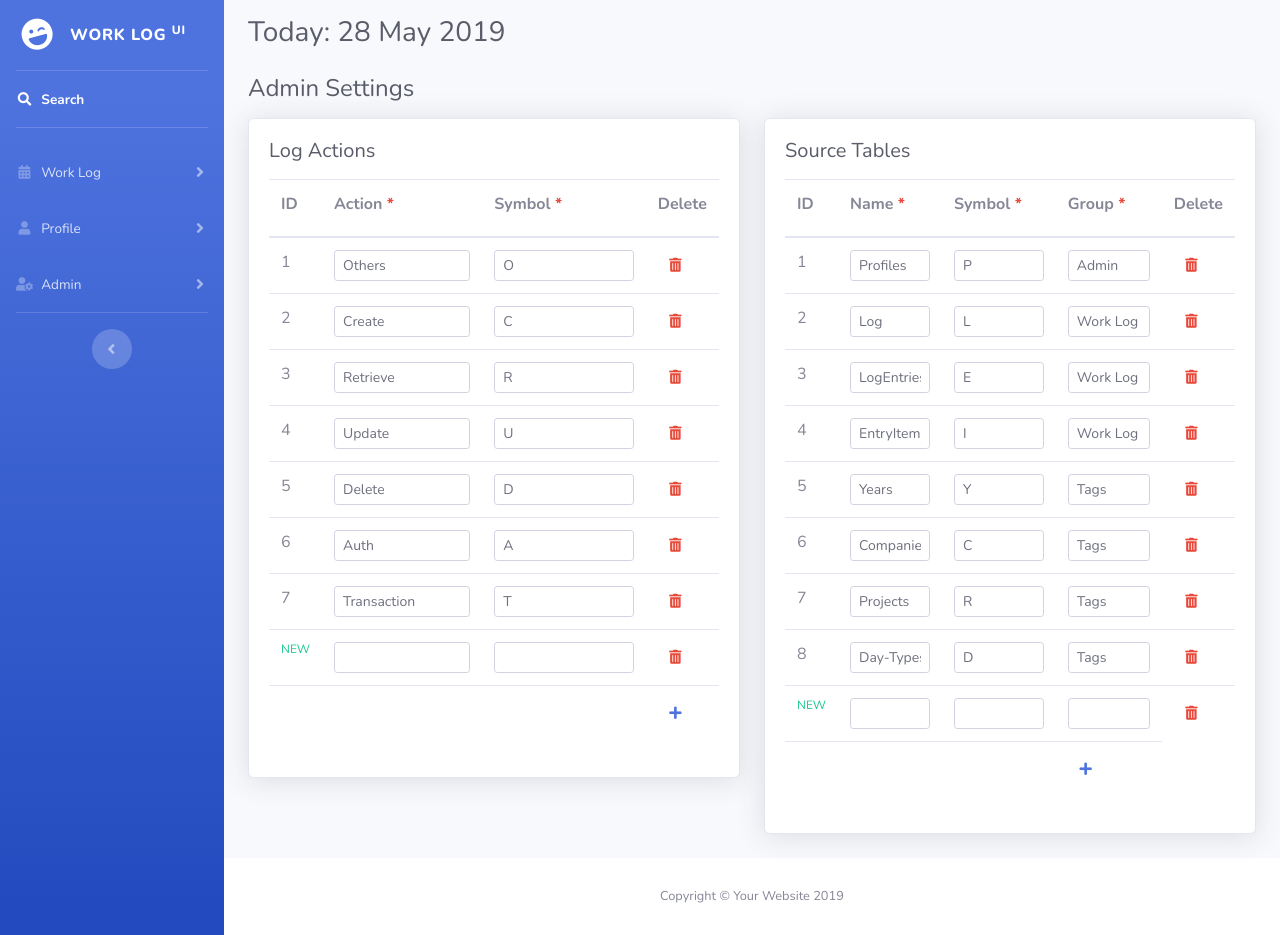
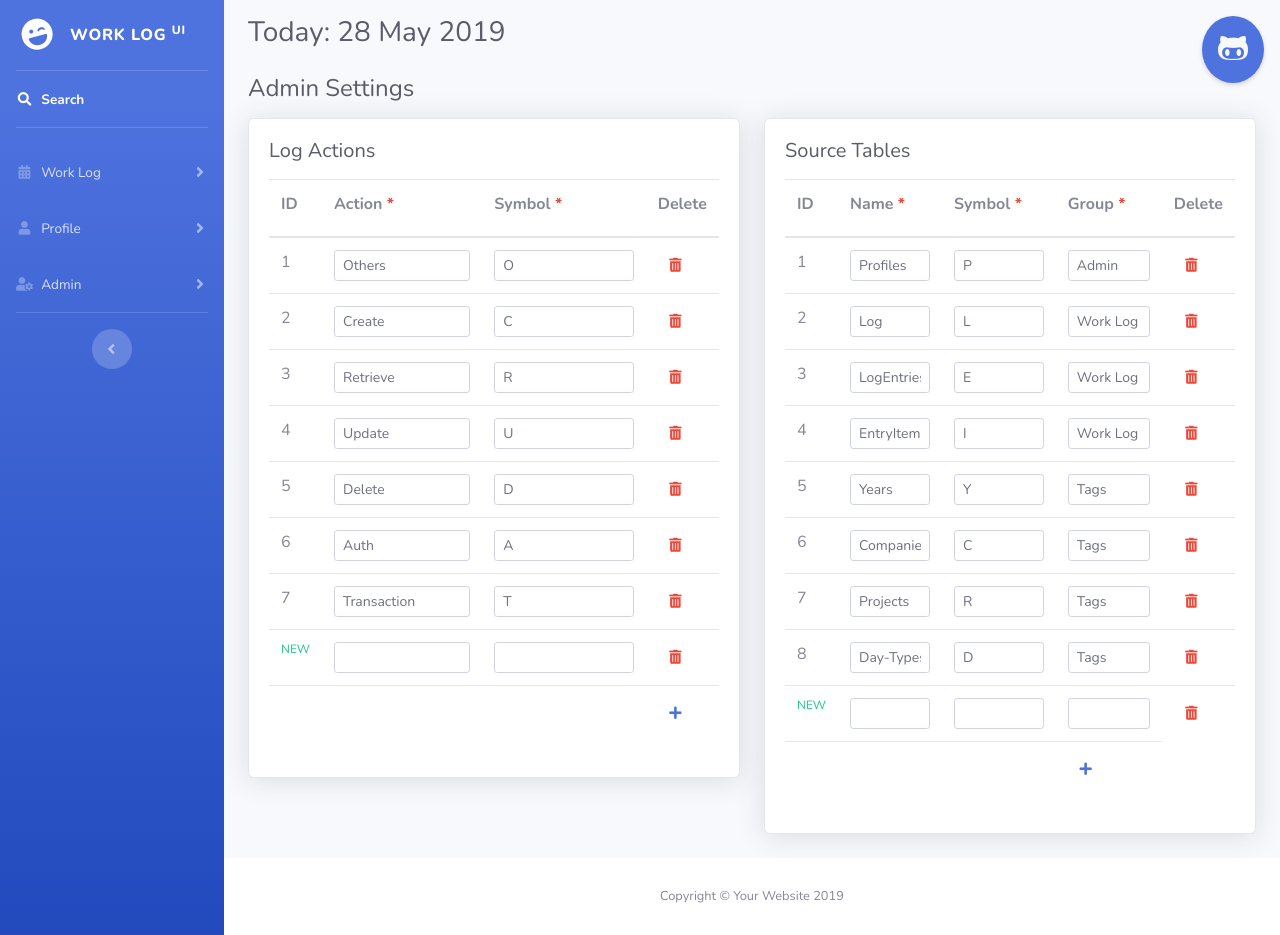
Before and after one commit to davinaleong/proj-worklog-template, a website with bundled scripts: page admin-settings.html in a window 1280 px wide. Built offline with nearby package versions, Linux system fonts and the light colour scheme.

Commit message:
Add link to github repo

```diff
--- a/admin-settings.html
+++ b/admin-settings.html
@@ -587,6 +587,13 @@
     </div>
   </div>
 
+  <!-- Github FAB -->
+  <a href="https://github.com/davinaleong/proj-worklog-template"
+    class="btn-link text-light bg-primary rounded-circle shadow-sm p-3"
+    style="position: absolute; top: 1rem; right: 1rem;">
+    <i class="fab fa-2x fa-github-alt"></i>
+  </a>
+
   <!-- Bootstrap core JavaScript-->
   <script src="vendor/jquery/jquery.min.js"></script>
   <script src="vendor/bootstrap/js/bootstrap.bundle.min.js"></script>
```
Also changed, not shown: activity-log.html (+7 -0 lines), db-log.html (+7 -0 lines), existing-log-edit.html (+7 -0 lines), existing-log.html (+7 -0 lines), forgot-password.html (+7 -0 lines), index.html (+7 -0 lines), login.html (+7 -0 lines), new-log.html (+7 -0 lines), profile.html (+7 -0 lines), settings-edit.html (+7 -0 lines), settings.html (+7 -0 lines).
